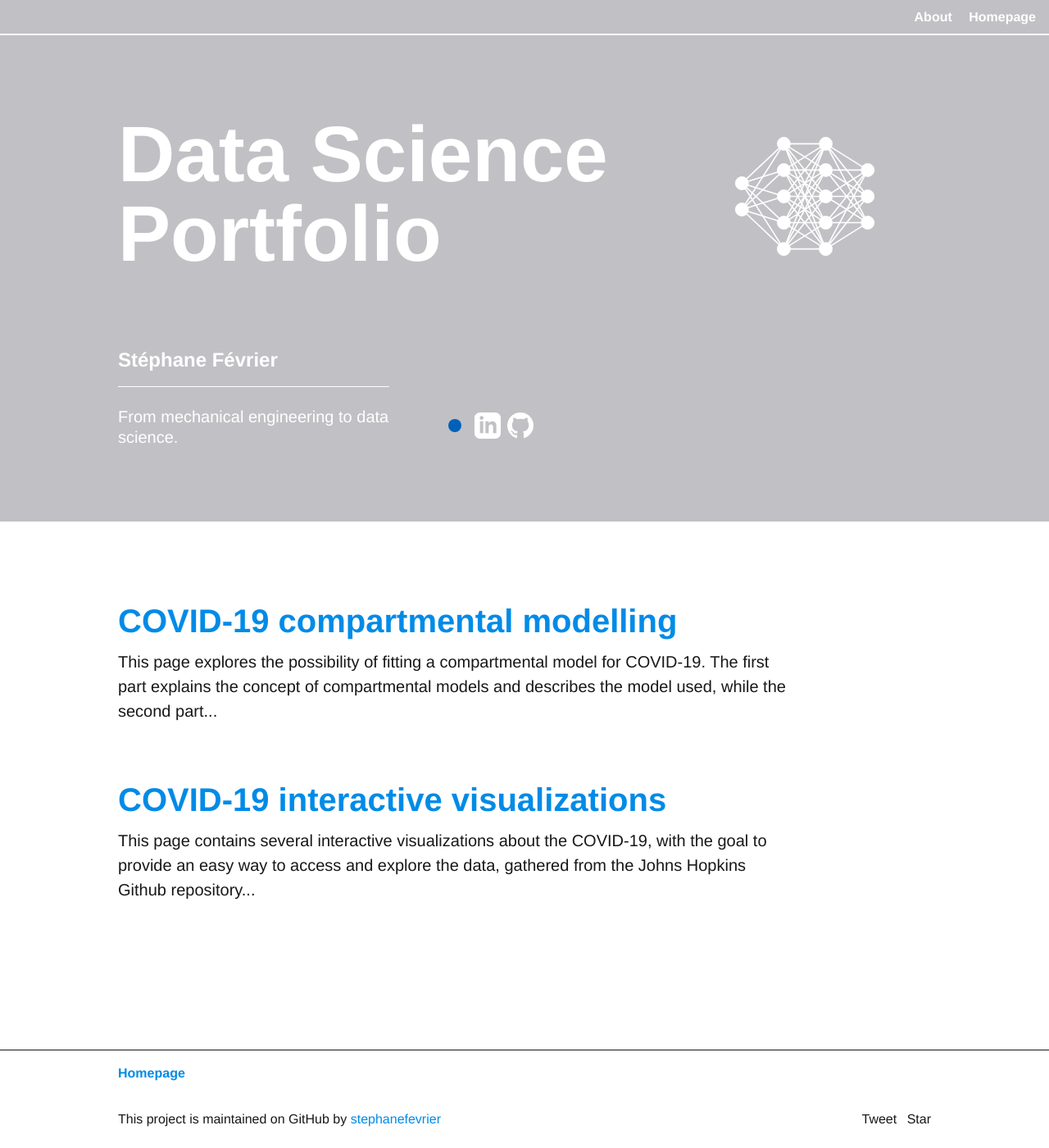
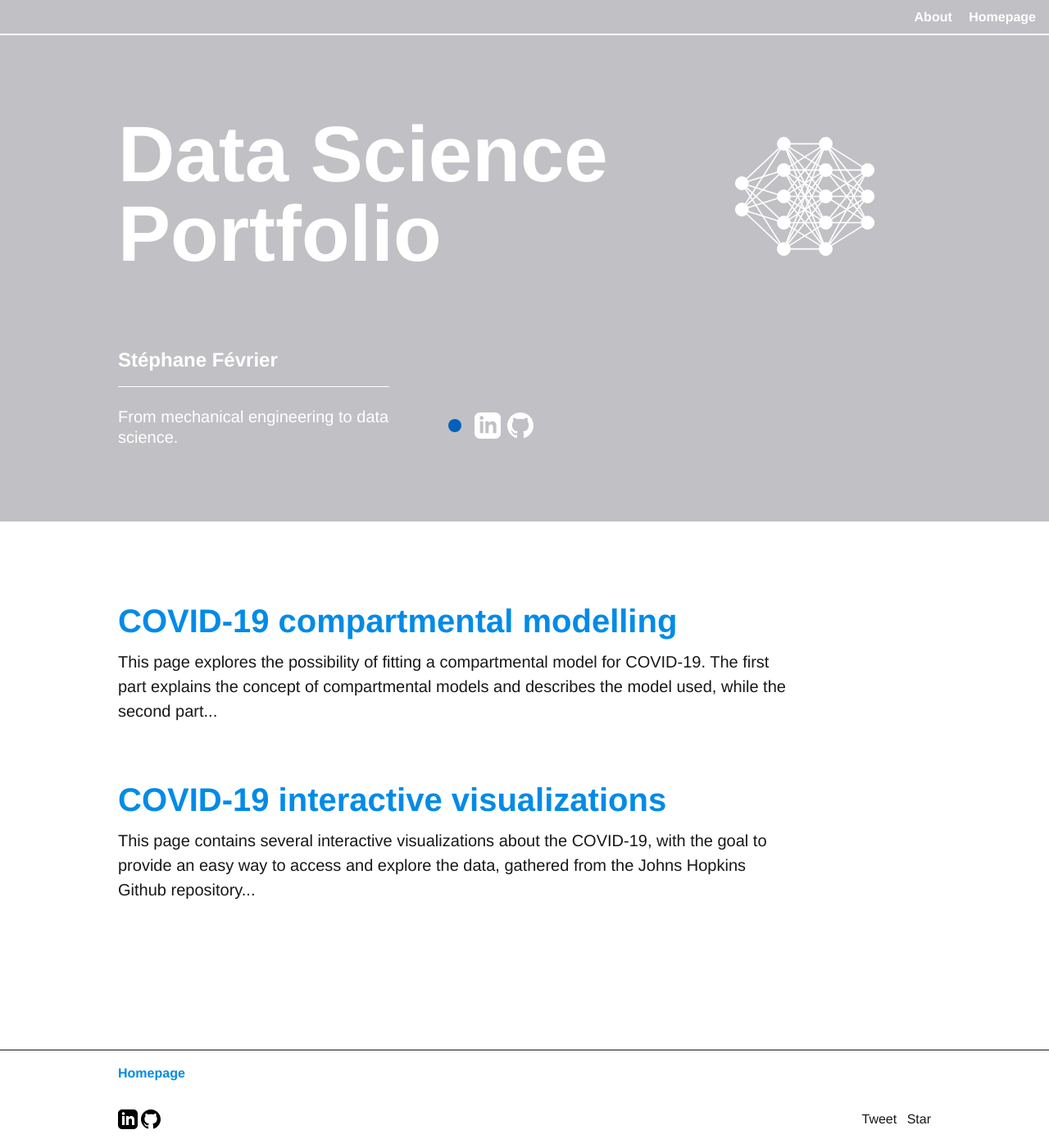
Before and after one commit to stephanefevrier/stephanefevrier.github.io, a Jekyll site: the page built from index.md, in a window 1280 px wide. Shown: the whole page at 82% size. Built offline with Jekyll 4.4.1, drawn with Linux system fonts in a browser that asks for light colours; comment, search, counter and statistics services are not loaded; our own code applies the rules of GitHub Pages for plain Markdown files.

Commit message:
changed footer, added icons

```diff
--- a/_includes/footer.html
+++ b/_includes/footer.html
@@ -1,7 +1,28 @@
 <div class="border-top-thin clearfix mt-2 mt-lg-4">
   <div class="container mx-auto px-2">
     <p class="col-8 sm-width-full left py-2 mb-0"><a class="text-accent" href="{{ site.baseurl }}/">{{ "<b>Homepage</b>" }}</a></p>
-    <p class="col-8 sm-width-full left py-2 mb-0">This project is maintained on GitHub by <a class="text-accent" href="https://github.com/{{ site.github_username }}" target="_blank">{{ site.github_username }}</a></p>
+    <div class="col-8 sm-width-full left py-2 mb-0">
+
+      <a href="https://linkedin.com/in/{{ site.linkedin_username }}" title="LinkedIn" target="_blank">
+        <svg height="24" width="24" viewBox="0 0 24 24" aria-hidden="true">
+          <path d="M19 0h-14c-2.761 0-5 2.239-5 5v14c0 2.761 2.239 5 5 5h14c2.762 0 5-2.239 5-5v-14c0-2.761-2.238-5-5-5zm-11
+          19h-3v-11h3v11zm-1.5-12.268c-.966 0-1.75-.79-1.75-1.764s.784-1.764 1.75-1.764 1.75.79 1.75 1.764-.783 1.764-1.75
+          1.764zm13.5 12.268h-3v-5.604c0-3.368-4-3.113-4 0v5.604h-3v-11h3v1.765c1.396-2.586 7-2.777 7 2.476v6.759z"/>
+        </svg>
+      </a>
+
+      <a href="https://github.com/{{ site.github_username }}" title="GitHub" target="_blank">
+        <svg height="24" viewBox="0 0 24 24" width="24" aria-hidden="true"><path d="M12 0c-6.626 0-12
+          5.373-12 12 0 5.302 3.438 9.8 8.207 11.387.599.111.793-.261.793-.577v-2.234c-3.338.726-4.033-1.416-4.033-1.416-.546-1.387-1.333-1.756-1.333-1.756-1.089-.745.083-.729.083-.729
+          1.205.084 1.839 1.237 1.839 1.237 1.07 1.834 2.807 1.304 3.492.997.107-.775.418-1.305.762-1.604-2.665-.305-5.467-1.334-5.467-5.931 0-1.311.469-2.381
+          1.236-3.221-.124-.303-.535-1.524.117-3.176 0 0 1.008-.322 3.301 1.23.957-.266 1.983-.399 3.003-.404 1.02.005 2.047.138 3.006.404 2.291-1.552 3.297-1.23 3.297-1.23.653
+          1.653.242 2.874.118 3.176.77.84 1.235 1.911 1.235 3.221 0 4.609-2.807 5.624-5.479 5.921.43.372.823 1.102.823 2.222v3.293c0 .319.192.694.801.576 4.765-1.589 8.199-6.086
+          8.199-11.386 0-6.627-5.373-12-12-12z"></path>
+        </svg>
+      </a>
+
+  </div>
+    <!--<p class="col-8 sm-width-full left py-2 mb-0">This project is maintained on GitHub by <a class="text-accent" href="https://github.com/{{ site.github_username }}" target="_blank">{{ site.github_username }}</a></p>-->
     <ul class="list-reset right clearfix sm-width-full py-2 mb-2 mb-lg-0">
       <li class="inline-block mr-1">
         <a href="https://twitter.com/share" class="twitter-share-button" data-hashtags="{{ site.title }}">Tweet</a> <script>!function(d,s,id){var js,fjs=d.getElementsByTagName(s)[0],p=/^http:/.test(d.location)?'http':'https';if(!d.getElementById(id)){js=d.createElement(s);js.id=id;js.src=p+'://platform.twitter.com/widgets.js';fjs.parentNode.insertBefore(js,fjs);}}(document, 'script', 'twitter-wjs');</script>
--- a/_includes/github.html
+++ b/_includes/github.html
@@ -1,4 +1,4 @@
-<a href="https://github.com/{{ site.github_username }}/{{ site.github_repo }}" title="GitHub" class="link-social block">
+<a href="https://github.com/{{ site.github_username }}" title="GitHub" class="link-social block" target="_blank">
 <svg height="32" class="octicon octicon-mark-github header-social" viewBox="0 0 16 16" version="1.1" width="32" aria-hidden="true"><path d="M8 0C3.58 0 0 3.58 0 8c0 3.54 2.29 6.53 5.47 7.59.4.07.55-.17.55-.38 0-.19-.01-.82-.01-1.49-2.01.37-2.53-.49-2.69-.94-.09-.23-.48-.94-.82-1.13-.28-.15-.68-.52-.01-.53.63-.01 1.08.58 1.23.82.72 1.21 1.87.87 2.33.66.07-.52.28-.87.51-1.07-1.78-.2-3.64-.89-3.64-3.95 0-.87.31-1.59.82-2.15-.08-.2-.36-1.02.08-2.12 0 0 .67-.21 2.2.82.64-.18 1.32-.27 2-.27.68 0 1.36.09 2 .27 1.53-1.04 2.2-.82 2.2-.82.44 1.1.16 1.92.08 2.12.51.56.82 1.27.82 2.15 0 3.07-1.87 3.75-3.65 3.95.29.25.54.73.54 1.48 0 1.07-.01 1.93-.01 2.2 0 .21.15.46.55.38A8.013 8.013 0 0 0 16 8c0-4.42-3.58-8-8-8z"></path>
 </svg>
 </a>
--- a/_includes/linkedin.html
+++ b/_includes/linkedin.html
@@ -1,4 +1,4 @@
-<a href="https://linkedin.com/{{ site.social_username }}" title="LinkedIn" class="link-social block">
+<a href="https://linkedin.com/in/{{ site.linkedin_username }}" title="LinkedIn" class="link-social block" target="_blank">
     <svg height="32" class="header-social" version="1.1" width="32" viewBox="0 0 24 24" aria-hidden="true">
       <path d="M19 0h-14c-2.761 0-5 2.239-5 5v14c0 2.761 2.239 5 5 5h14c2.762 0 5-2.239 5-5v-14c0-2.761-2.238-5-5-5zm-11
       19h-3v-11h3v11zm-1.5-12.268c-.966 0-1.75-.79-1.75-1.764s.784-1.764 1.75-1.764 1.75.79 1.75 1.764-.783 1.764-1.75
```
Also changed, not shown: 2 other files.
